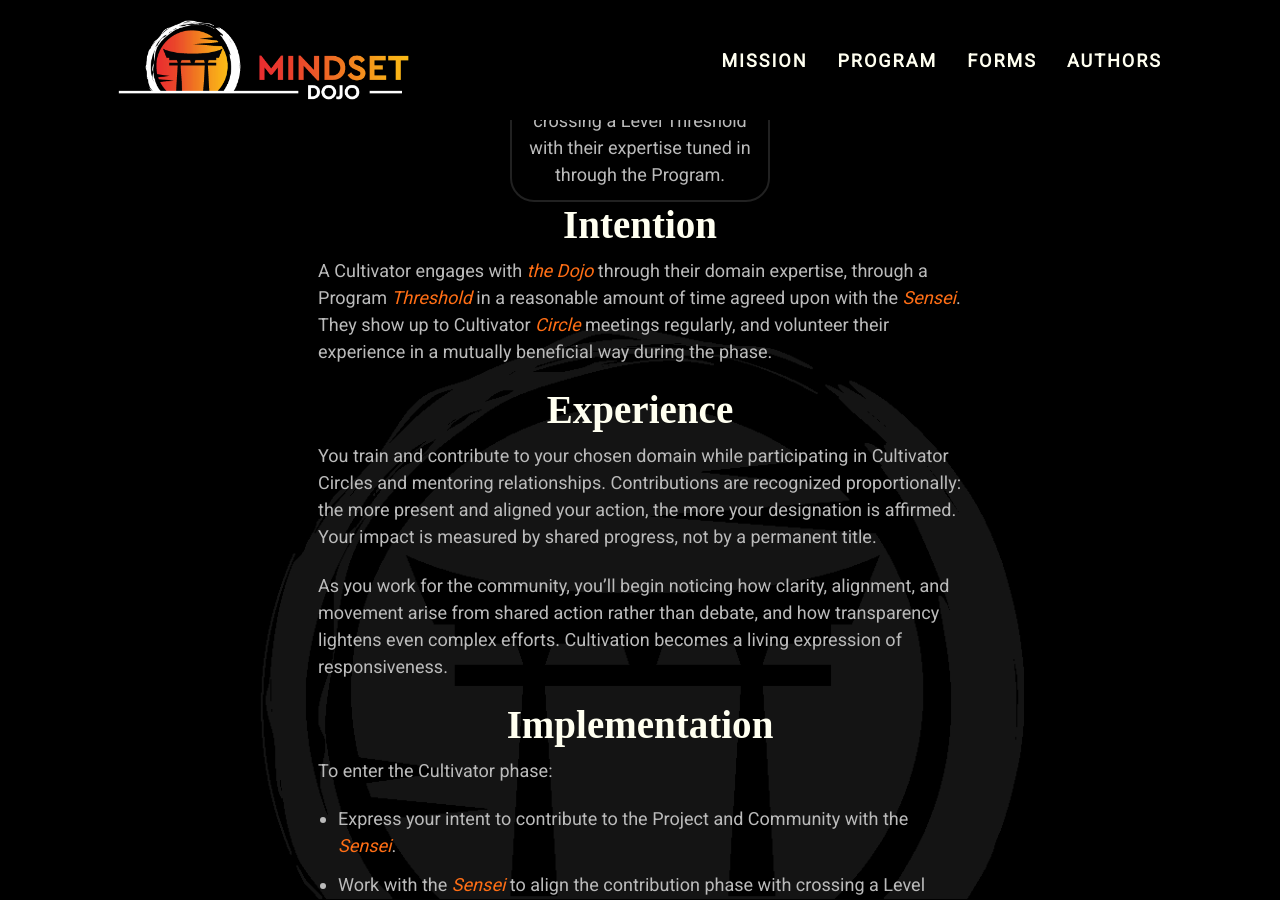
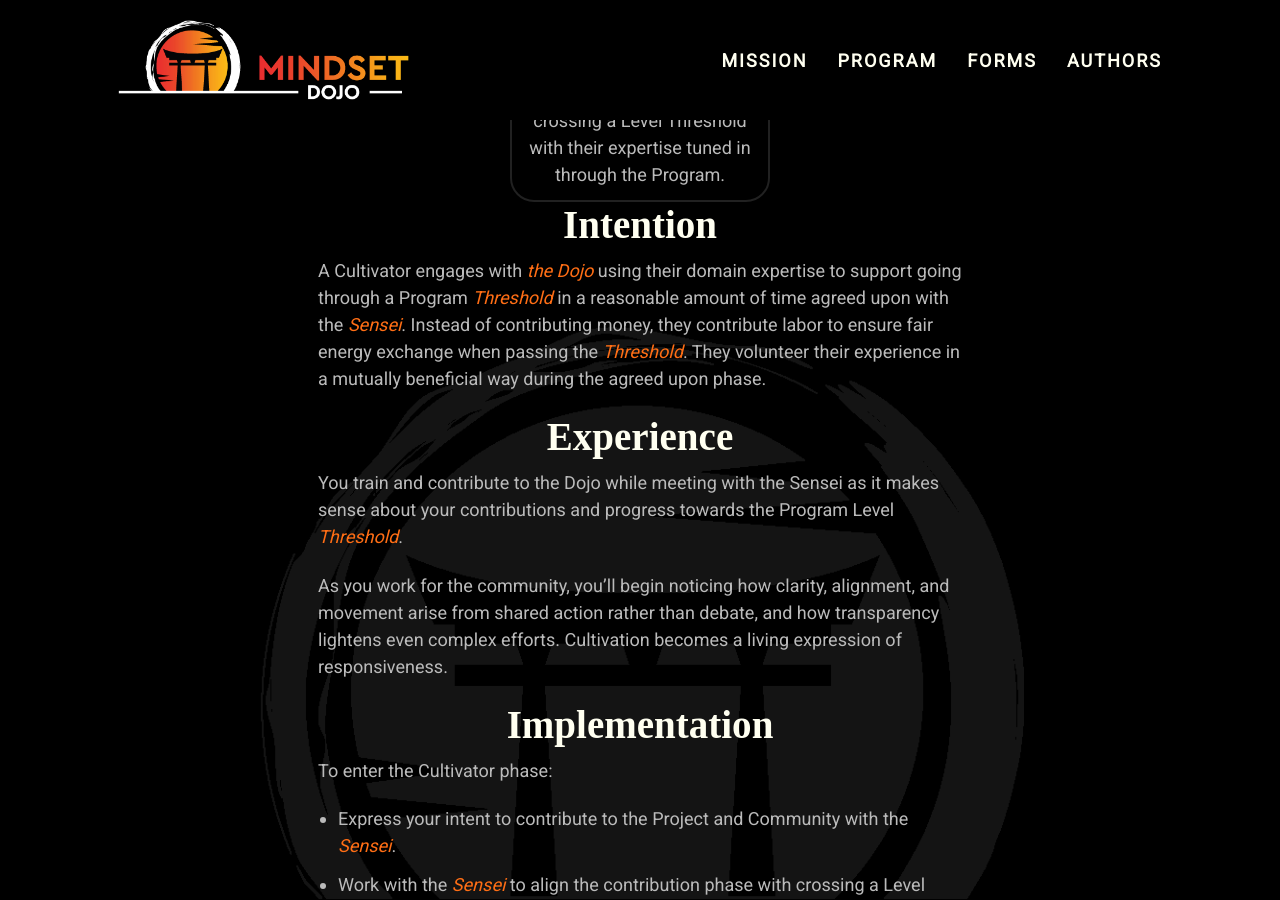
Before and after one commit to mindset-dojo/mindset-dojo.github.io, a Jekyll site: the page built from _forms/cultivator.md, in a window 1280 px wide and 900 px high, scrolled down 367 px. Built offline with Jekyll 4.4.1, drawn with Linux system fonts in a browser that asks for light colours; some web fonts are replaced.

Commit message:
refactor(cultivator): clarify language.

```diff
--- a/_forms/cultivator.md
+++ b/_forms/cultivator.md
@@ -22,11 +22,11 @@ inspirations:
 
 ## Intention
 
-A Cultivator engages with [the Dojo](../dojo/) through their domain expertise, through a Program [Threshold](../threshold/) in a reasonable amount of time agreed upon with the [Sensei](../sensei/). They show up to Cultivator [Circle](../circle/) meetings regularly, and volunteer their experience in a mutually beneficial way during the phase.
+A Cultivator engages with [the Dojo](../dojo/) using their domain expertise to support going through a Program [Threshold](../threshold/) in a reasonable amount of time agreed upon with the [Sensei](../sensei/). Instead of contributing money, they contribute labor to ensure fair energy exchange when passing the [Threshold](../threshold/). They volunteer their experience in a mutually beneficial way during the agreed upon phase.
 
 ## Experience
 
-You train and contribute to your chosen domain while participating in Cultivator Circles and mentoring relationships. Contributions are recognized proportionally: the more present and aligned your action, the more your designation is affirmed. Your impact is measured by shared progress, not by a permanent title.
+You train and contribute to the Dojo while meeting with the Sensei as it makes sense about your contributions and progress towards the Program Level [Threshold](../threshold/).
 
 As you work for the community, you'll begin noticing how clarity, alignment, and movement arise from shared action rather than debate, and how transparency lightens even complex efforts. Cultivation becomes a living expression of responsiveness.
 
```
